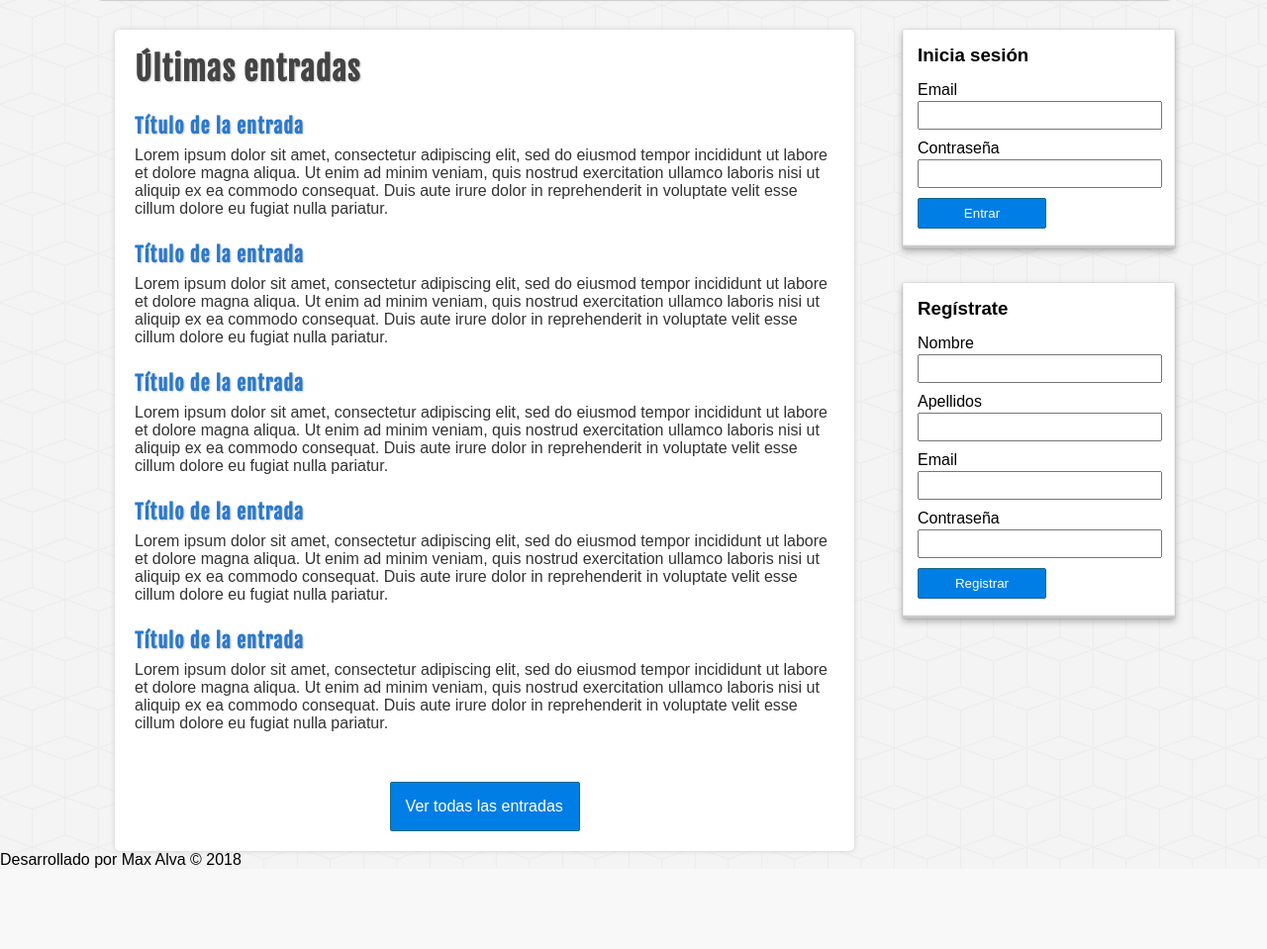
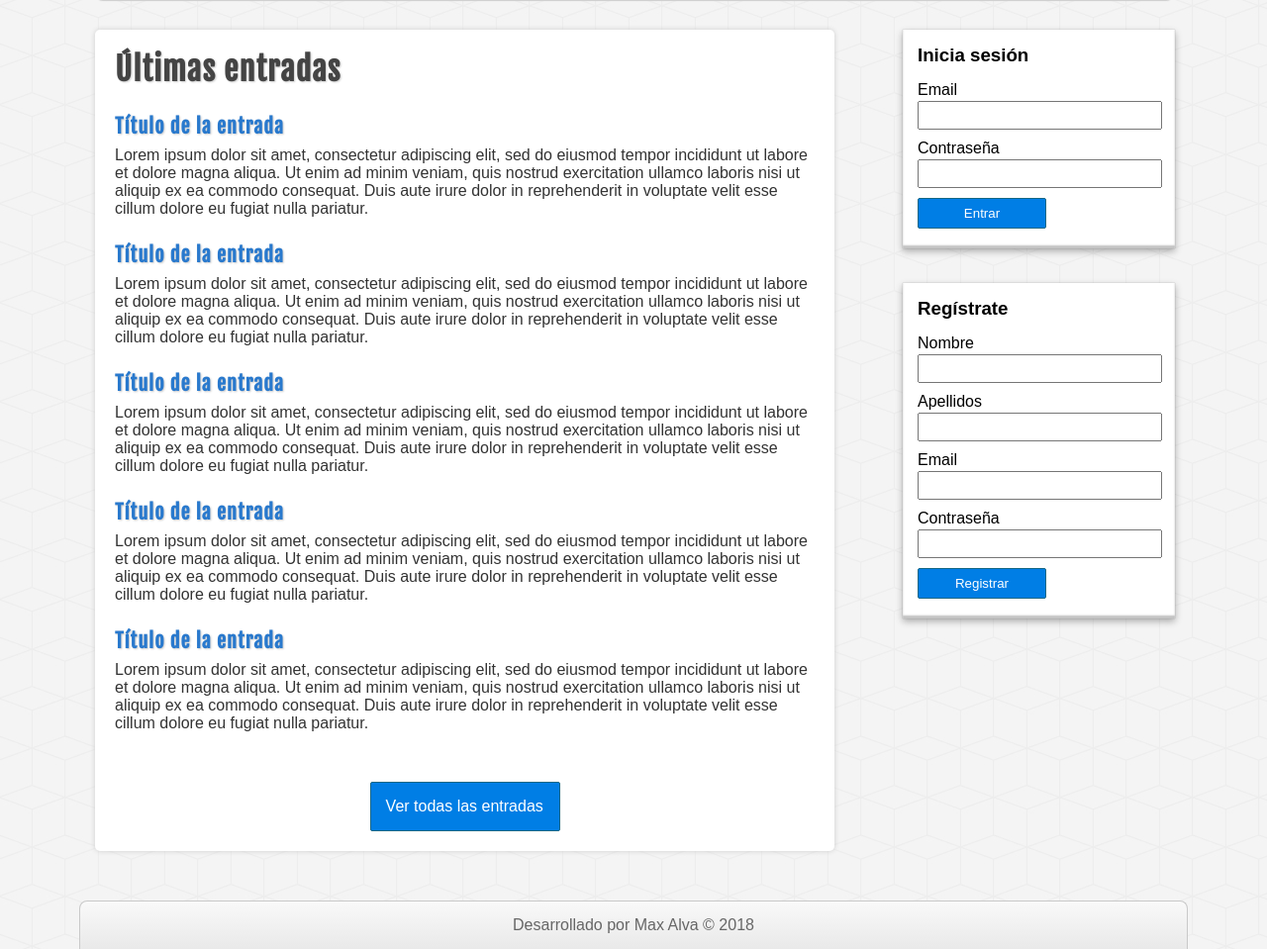
Before and after one commit to alvag/blog-php, a PHP site: page / in a window 1280 px wide. Shown: the part 157-1116 px from the top of the page at 99% size. Before the commit the page ends 1034 px from the top, so only its background shows below. Run offline with PHP 8.4, Linux system fonts and the light colour scheme.

Commit message:
Estilizando el pie de página (footer)

```diff
--- a/assets/css/styles.css
+++ b/assets/css/styles.css
@@ -94,6 +94,7 @@ header {
 /* start container */
 .container {
     width: 85%;
+    height: auto;
     margin: 30px auto 30px auto;
 }
 
@@ -110,7 +111,7 @@ header {
     background:white;
     border-radius: 5px;
     box-shadow: 0px 0px 5px #ccc;
-    margin-left: 20px;
+    /* margin-left: 20px; */
     padding: 20px;
     overflow: hidden;
 }
@@ -206,3 +207,19 @@ input[type="submit"],
 
 
 /* end container */
+
+/* start footer */
+footer {
+    clear:both;
+    width: 85%;
+    margin: 50px auto 0 auto;
+    background: linear-gradient(to bottom, #f9f9f9 0px, #e9e9e9 100%);
+    border: 1px solid #c9c9c9;
+    border-bottom: none;
+    border-radius: 8px 8px 0px 0px;
+    color: #666;
+    height: auto;
+    padding: 15px;
+    text-align: center;
+}
+/* end footer */
```
Also changed, not shown: assets/css/style_old.css (line endings or trailing spaces).
